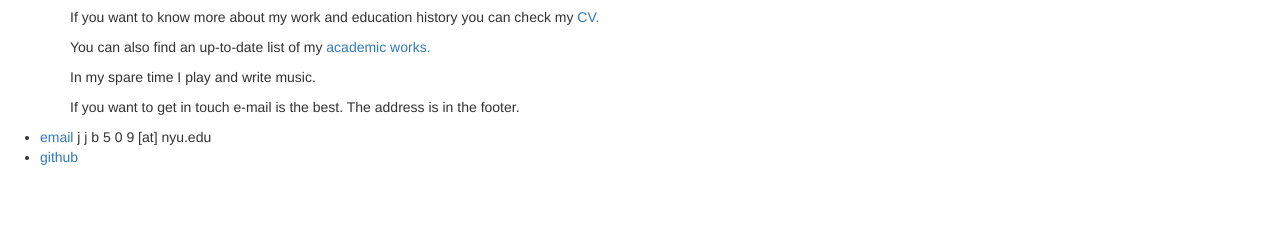
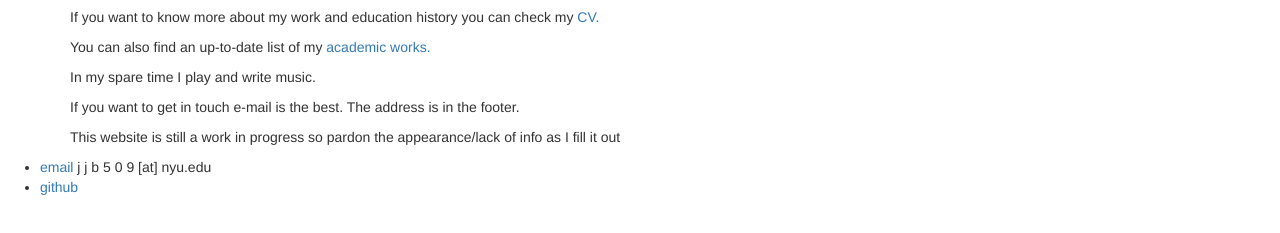
Before and after one commit to jbannon/jbannon.github.io, a plain HTML site: page index.html in a window 1280 px wide. Shown: the part 185-418 px from the top of the page. Drawn offline with nearby package versions, Linux system fonts and the light colour scheme.

Commit message:
work in prog

```diff
--- a/index.html
+++ b/index.html
@@ -44,6 +44,7 @@
 	<p> You can also find an up-to-date list of my <a href="acad/">academic works.</a></p>
 	<p> In my spare time I play and write music.</p>
 	<p> If you want to get in touch e-mail is the best. The address is in the footer.
+	<p> This website is still a work in progress so pardon the appearance/lack of info as I fill it out</p>
 </div>
 	<footer>
     		<ul>
```
